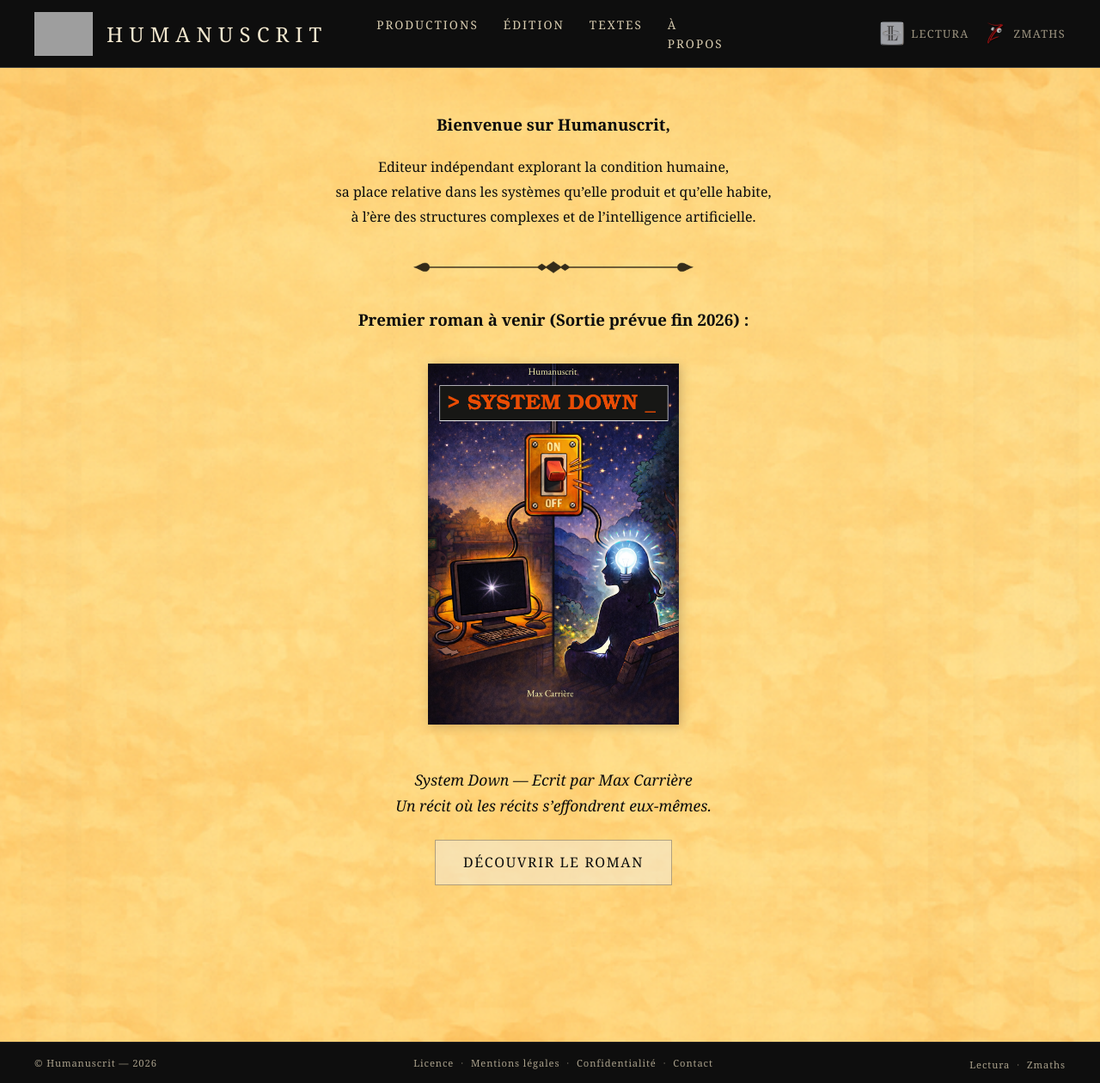
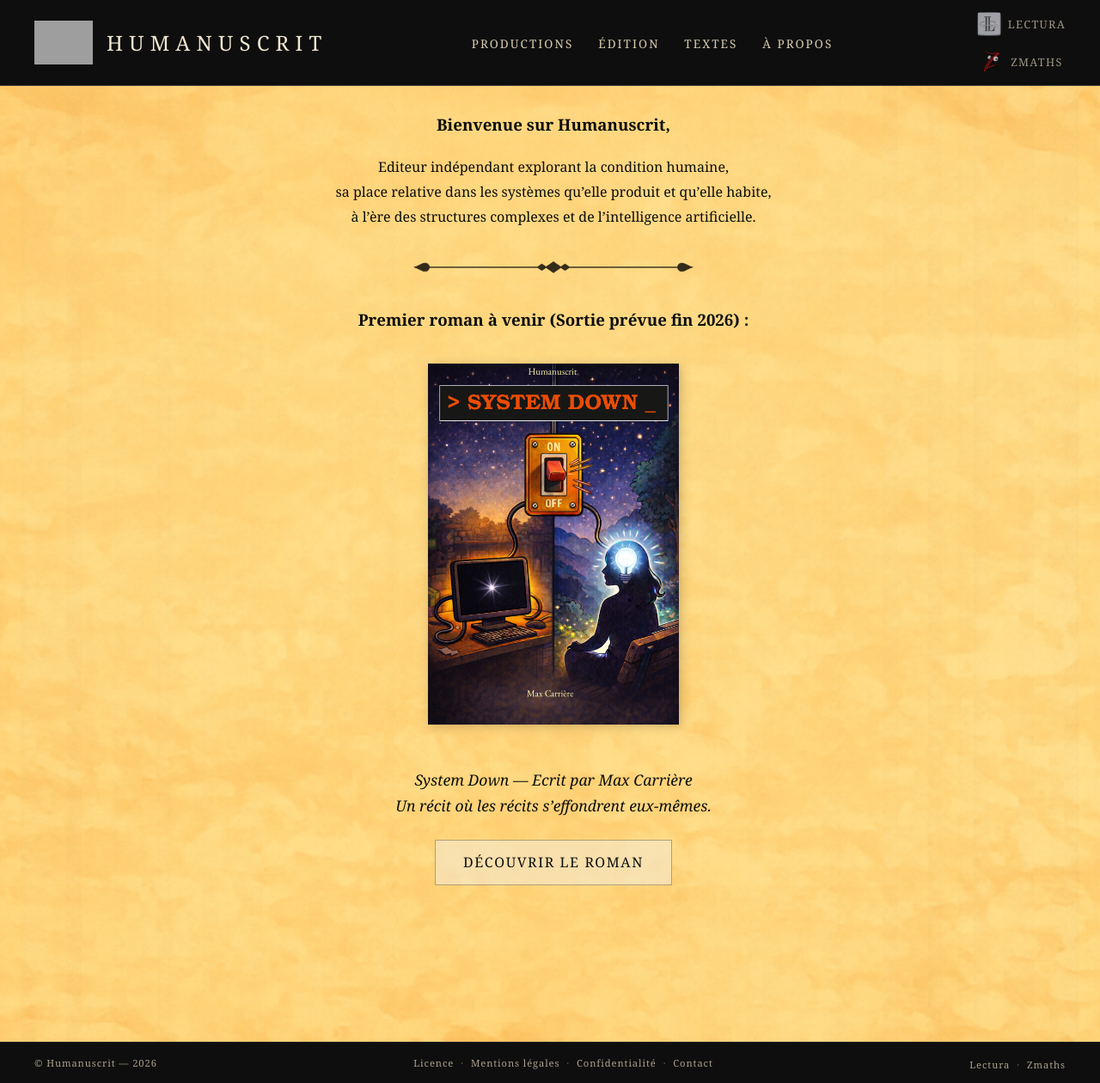
Before and after one commit to maxcarriere/humanuscrit, a Jekyll site: the page built from index.md, in a window 1280 px wide and 1260 px high. Shown: the whole window at 86% size. Built offline with Jekyll 4.4.1, drawn with Linux system fonts in a browser that asks for light colours; grey boxes are pictures that could not be loaded.

Commit message:
Donner plus de largeur au menu, empiler les liens externes
Le logo et les liens externes passent en flex: 0 0 auto (taille
intrinsèque), le menu prend tout l'espace restant (flex: 1).
Lectura et Zmaths sont empilés verticalement.

Co-Authored-By: Claude Opus 4.6 <noreply@anthropic.com>

```diff
--- a/assets/css/style.scss
+++ b/assets/css/style.scss
@@ -67,18 +67,20 @@ body *::after {
     justify-content: space-between;
   }
 
-  .header-brand,
-  .site-nav,
-  .header-external {
-    flex: 1;
+  .header-brand {
+    flex: 0 0 auto;
   }
 
   .site-nav {
+    flex: 1;
     justify-content: center;
   }
 
   .header-external {
-    justify-content: flex-end;
+    flex: 0 0 auto;
+    flex-direction: column;
+    align-items: flex-end;
+    gap: 0.4rem;
   }
 }
 
```
